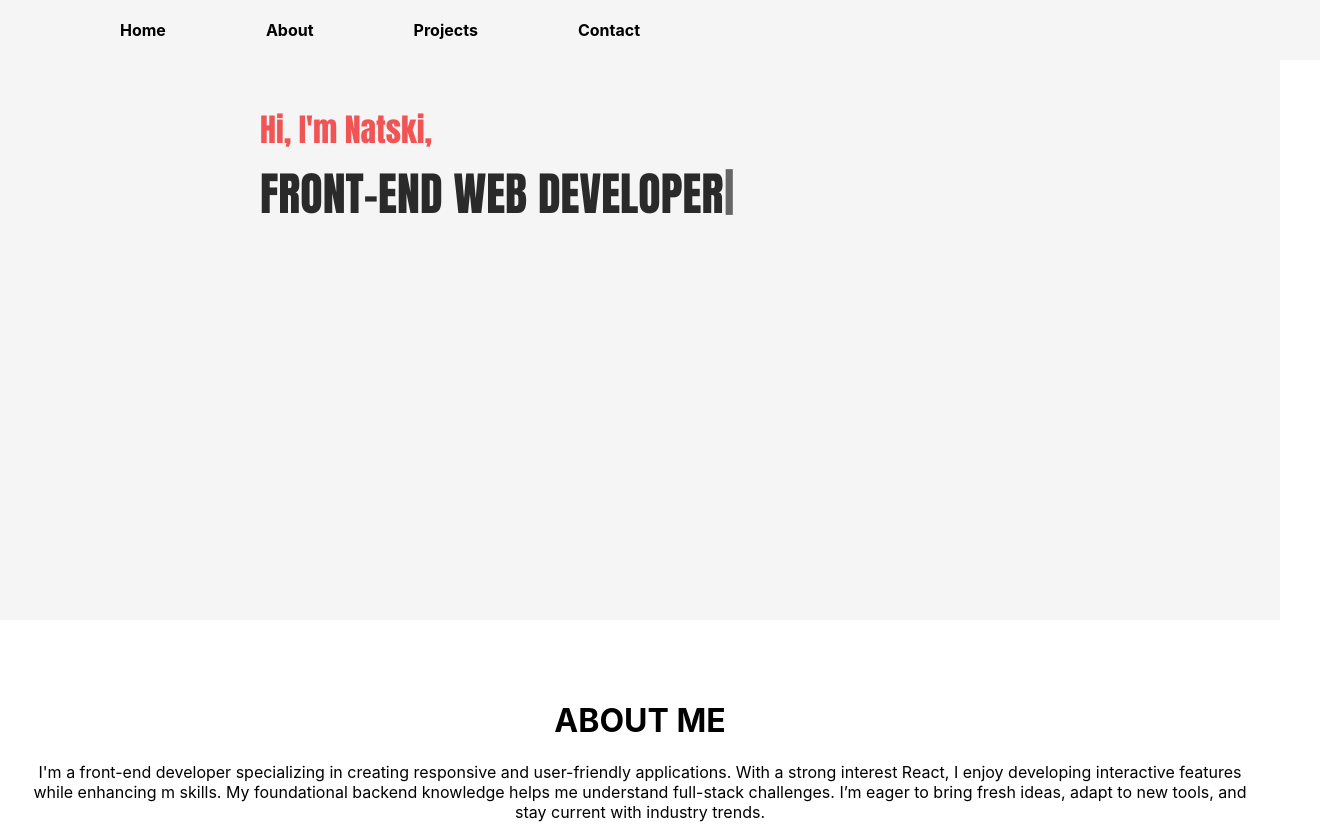
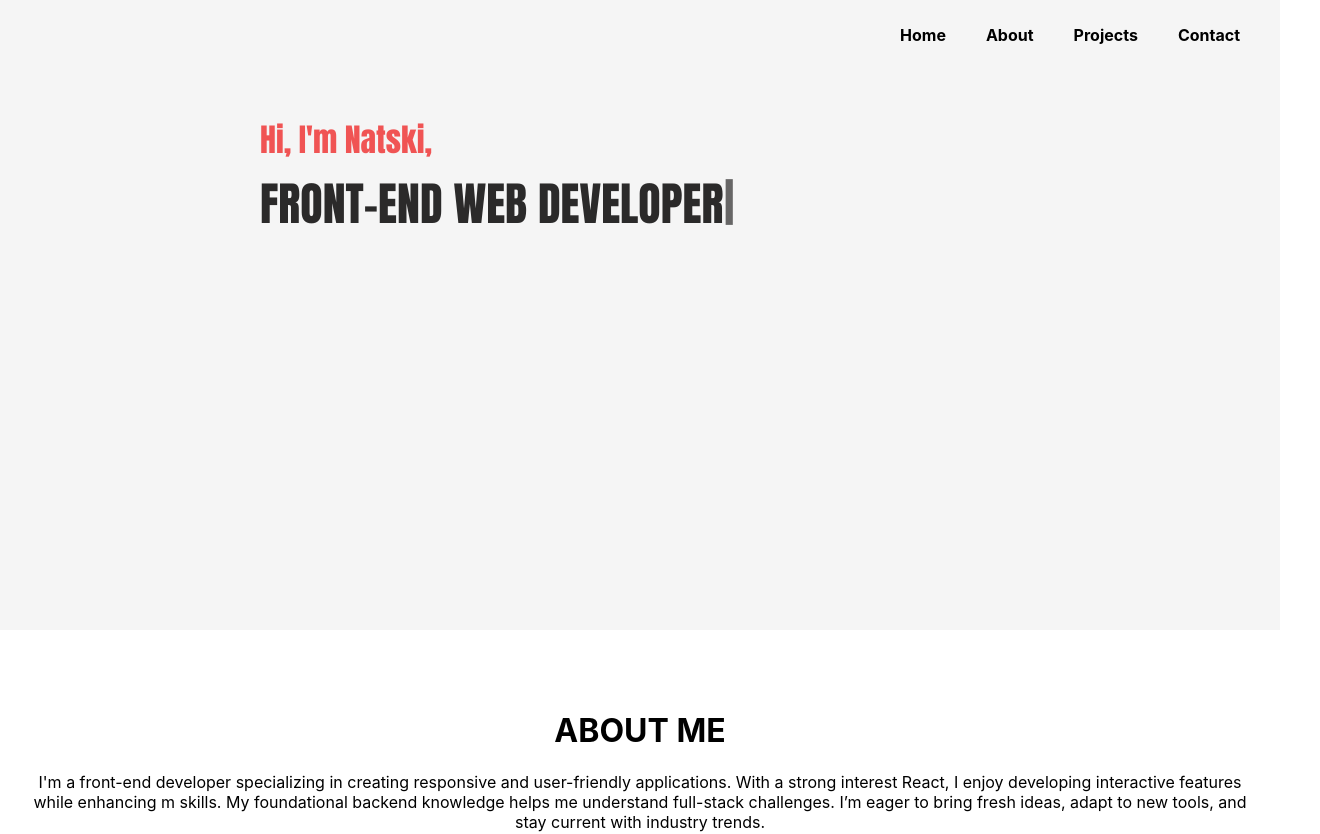
Before and after one commit to NatskiNa/Nat-portfolio-2024, a React (Create React App) app: page / in a window 1280 px wide. Shown: the top 834 px of the page, 1320 px wide, since content can reach past the window. Built offline with nearby package versions, Linux system fonts and the light colour scheme; the HTML template or start-up script is replaced by a standard one.

Commit message:
completed setting up navbar

```diff
--- a/src/components/Navbar.css
+++ b/src/components/Navbar.css
@@ -1,19 +1,55 @@
+/* ナビゲーションバー全体のスタイル */
 .navbar {
   background-color: whitesmoke;
-  padding: 20px;
+  position: sticky;
   top: 0;
   width: 100%;
   z-index: 100;
 }
 
+/* ナビゲーションのコンテナ */
 .navbar-container {
   display: flex;
   justify-content: space-between;
   align-items: center;
+  position: relative;
 }
 
-.navbar li {
-  margin: 0 50px;
+/* メニューアイコンのスタイル */
+.menu-icon {
+  font-size: 24px;
+  cursor: pointer;
+  position: absolute;
+  top: 20px; /* 上からの距離を指定 */
+  right: 20px; /* 右からの距離を指定 */
+  z-index: 200; /* アイコンが他の要素の上に表示されるようにする */
+}
+
+/* 初期状態ではナビゲーションメニューは画面外に隠す */
+.nav-menu {
+  position: absolute;
+  top: 40px; /* .menu-icon の下に配置 */
+  right: 0;
+  width: 170px;
+  background-color: whitesmoke;
+  list-style: none;
+  display: flex;
+  flex-direction: column;
+  align-items: flex-end;
+  padding-right: 20px;
+  transform: scaleY(0);
+  transform-origin: top;
+  transition: transform 0.3s ease-in-out;
+  z-index: 150;
+}
+
+.nav-menu.active {
+  transform: scaleY(1); /* メニューが画面内にスライドして表示される */
+}
+
+/* 各ナビゲーションリンクのスタイル */
+.nav-menu li {
+  margin: 15px 0;
 }
 
 .navbar a {
@@ -28,50 +64,31 @@
   color: #f05454;
 }
 
-.menu-icon {
-  font-size: 14px;
-  cursor: pointer;
-}
+/* デスクトップ画面でのメニューアイコン非表示 */
+@media screen and (min-width: 769px) {
+  .navbar {
+    display: flex;
+    justify-content: flex-end;
+    height: 70px;
+  }
 
-.nav-menu {
-  position: fixed;
-  top: 60px;
-  right: 0;
-  height: 100vh;
-  width: 100%;
-  list-style: none;
-  display: flex;
-  flex-direction: column;
-  justify-content: center;
-  align-items: center;
-  background-color: whitesmoke;
-  transform: translateX(100%);
-  transition: transform 0.3s ease-in-out;
-}
-
-.nav-menu.active {
-  transform: translateX(0);
-}
-
-@media screen and (min-width: 769px) {
   .menu-icon {
     display: none;
   }
 
   .nav-menu {
     position: initial;
-    height: auto;
-    width: auto;
+    transform: none;
+    display: flex;
     flex-direction: row;
-    transform: translateX(0);
     justify-content: flex-end;
-    display: flex;
-    margin: 0 50px;
-    padding: 0;
+    margin: 0;
   }
-}
 
-@media screen and (min-width: 1025px) {
+  .nav-menu li {
+    margin: 0 20px;
+  }
+
   .navbar a {
     font-size: 16px;
   }
```
